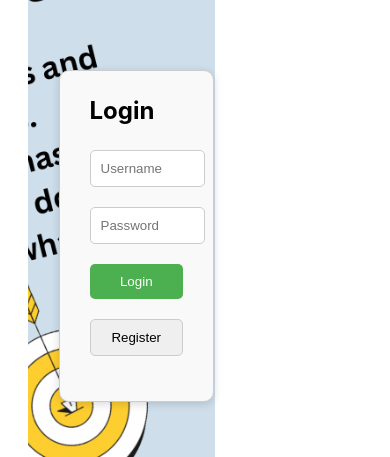
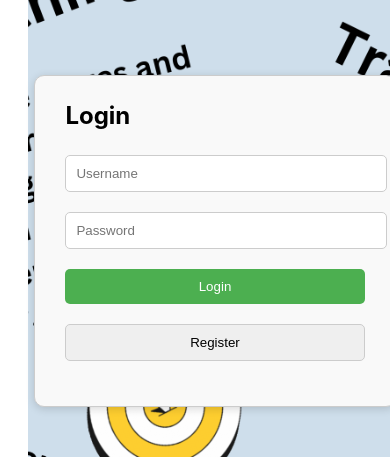
Before and after one commit to shlomitbitton/ineedit_client, an Angular app: page /login in a window 390 px wide. Shown: the part 249-706 px from the top of the page. Built offline with nearby package versions, Linux system fonts and the light colour scheme.

Commit message:
bugfix/mobile login alignemnt

```diff
--- a/src/app/login/login.component.css
+++ b/src/app/login/login.component.css
@@ -30,16 +30,12 @@
 
 @media (max-width: 600px) {
   .center-wrapper {
-    width: 50%;
+    justify-content: center;
     align-items: center;
-    justify-content: center;
   }
   .login-form, .register-new-user {
-    align-self: flex-end;
-    margin-bottom: 10px;             /* Adds space between forms */
-    margin-left: 400px;
-    margin-right: 1px;
-    width: 50%;
+    width: 80%;             /* More appropriate width on smaller screens */
+    margin: 0;              /* Remove additional margins */
   }
 }
 /* Form fields: Inputs and labels */
```
